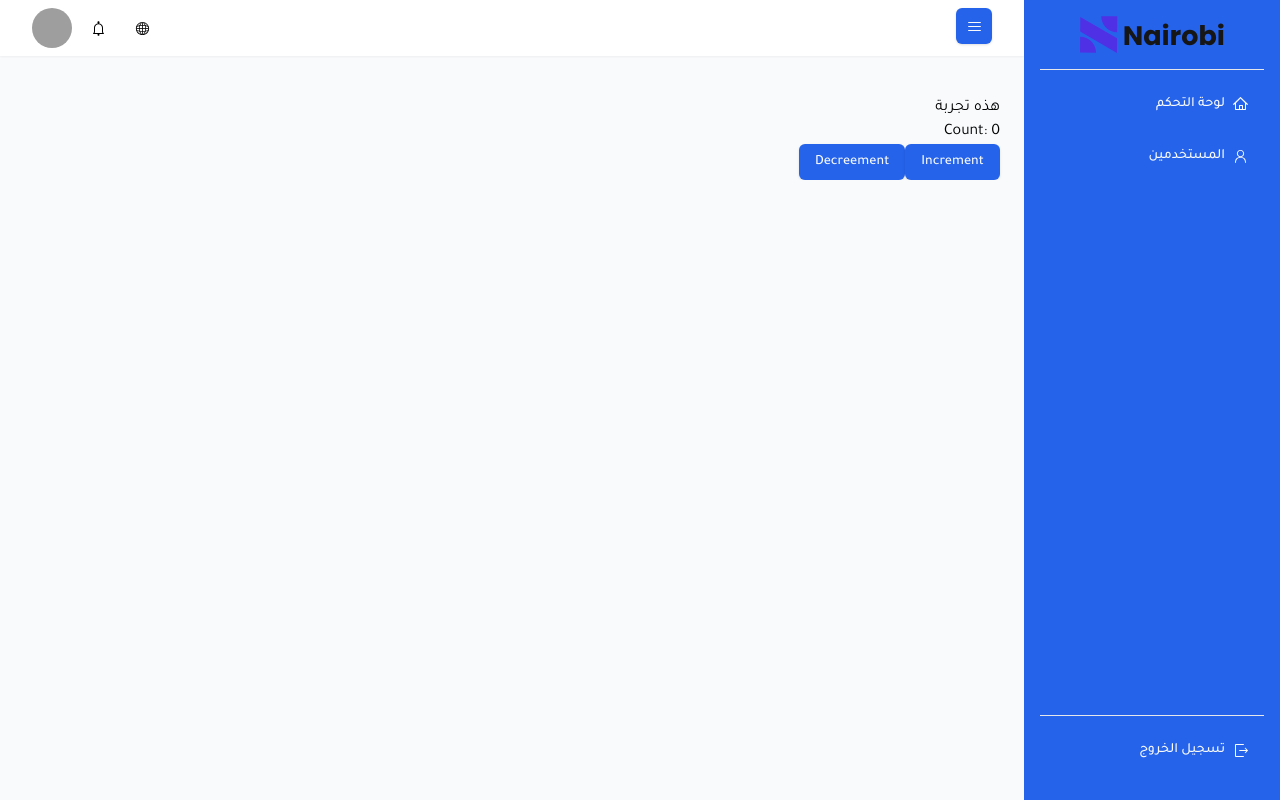
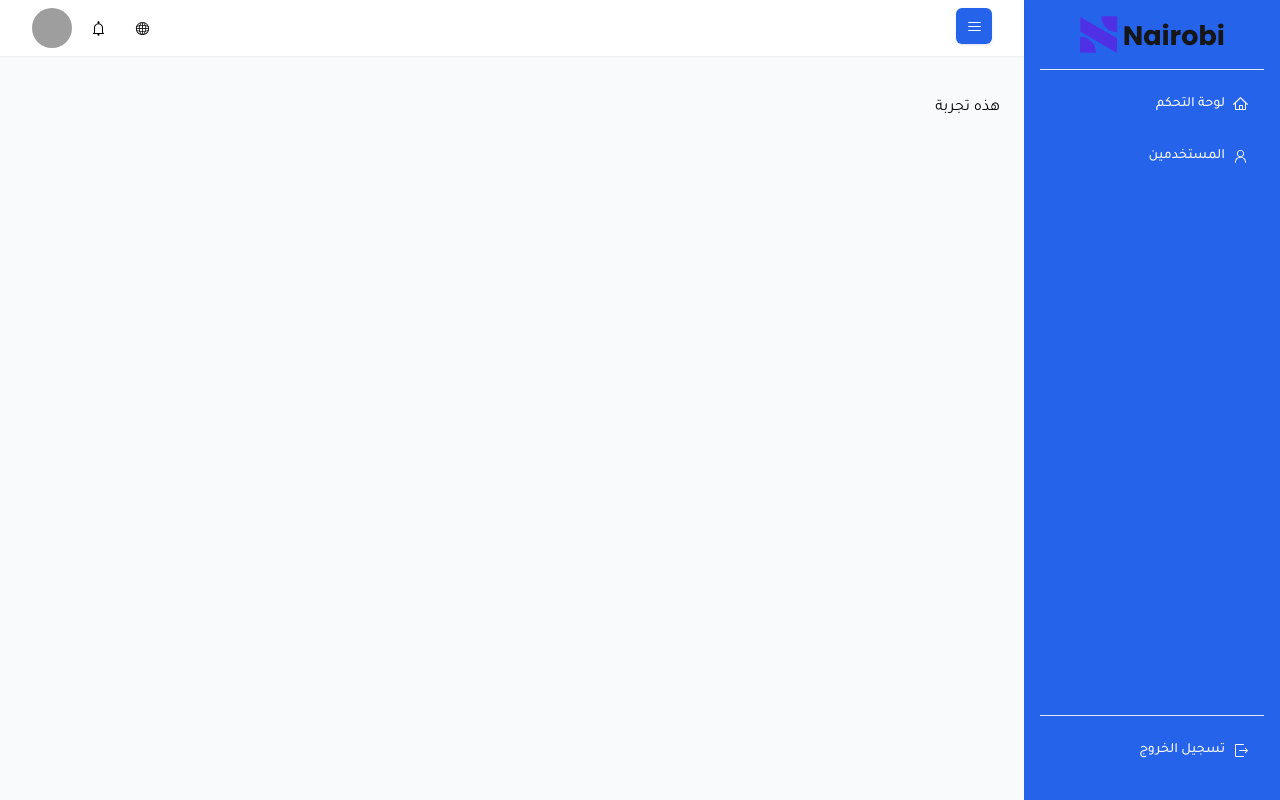
Before and after one commit to iiDon/starter, a React (Vite) app: page /dashboard in a window 1280 px wide. Built offline with nearby package versions, Linux system fonts and the light colour scheme; grey boxes are pictures that could not be loaded.

Commit message:
structrue: make the folders cleaner

```diff
--- a/src/App.tsx
+++ /dev/null
@@ -1,18 +0,0 @@
-import { useState } from "react";
-import { Button } from "./components/ui/button";
-import { useTranslation } from "react-i18next";
-function App() {
-  const [count, setCount] = useState(0);
-  const { t } = useTranslation();
-
-  return (
-    <>
-      <h1>{t("name")}</h1>
-      <h1>Count: {count}</h1>
-      <Button onClick={() => setCount(count + 1)}>Increment</Button>
-      <Button onClick={() => setCount(count - 1)}>Decreement</Button>
-    </>
-  );
-}
-
-export default App;
--- a/src/main.tsx
+++ b/src/main.tsx
@@ -1,11 +1,11 @@
 import React from "react";
 import ReactDOM from "react-dom/client";
-import App from "./App.tsx";
+import App from "./pages/dashboard/index.tsx";
 import "./styles/globals.css";
 import "./i18n";
 import { createBrowserRouter, RouterProvider } from "react-router-dom";
 import Error from "./error.tsx";
-import Users from "./pages/users.tsx";
+import Users from "./pages/dashboard/users.tsx";
 import Layout from "./components/Layouts/Layout.tsx";
 import SignIn from "./pages/auth/signIn.tsx";
 import SignUp from "./pages/auth/signUp.tsx";
--- /dev/null
+++ b/src/pages/dashboard/index.tsx
@@ -0,0 +1,12 @@
+import { useTranslation } from "react-i18next";
+function App() {
+  const { t } = useTranslation();
+
+  return (
+    <>
+      <h1>{t("name")}</h1>
+    </>
+  );
+}
+
+export default App;
--- a/src/pages/users.tsx
+++ b/src/pages/dashboard/users.tsx
@@ -1,7 +1,7 @@
 import { useEffect } from "react";
-import { columns } from "../components/Users/columns";
-import { DataTable } from "../components/ui/data-table";
-import useUserStore from "../store/user";
+import { columns } from "../../components/Users/columns";
+import { DataTable } from "../../components/ui/data-table";
+import useUserStore from "../../store/user";
 const Users = () => {
   const { users, getUsers, total, isLoading, currentPage, setCurrentPage } =
     useUserStore((state) => state);
```
